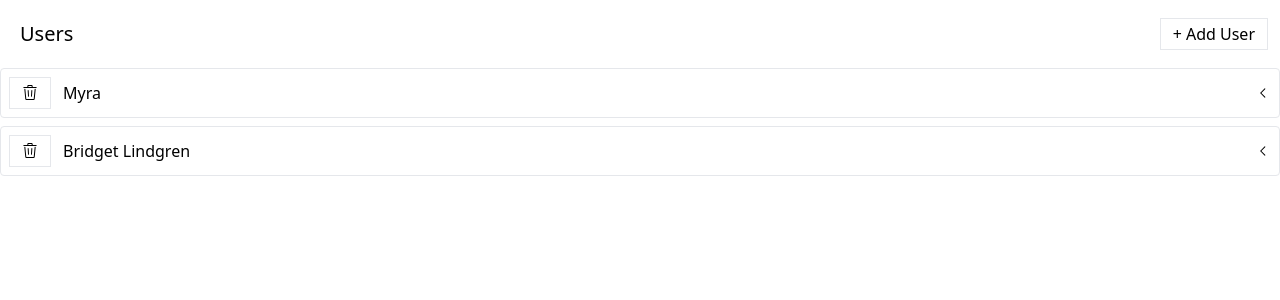
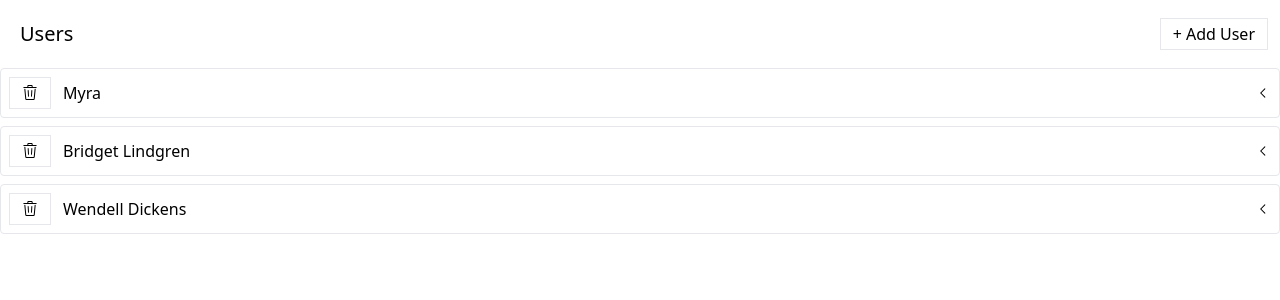
Before and after one commit to shivangi0109/media, a React (Create React App) app: page / in a window 1280 px wide. Shown: the top 300 px of the page. Built offline with nearby package versions, Linux system fonts and the light colour scheme; data requests are answered from the project's data file.

Commit message:
Add the albums listing

```diff
--- a/db.json
+++ b/db.json
@@ -7,6 +7,10 @@
     {
       "id": "d516",
       "name": "Bridget Lindgren"
+    },
+    {
+      "id": "0768",
+      "name": "Wendell Dickens"
     }
   ],
   "albums": [],
--- /dev/null
+++ b/src/components/AlbumsList.js
@@ -0,0 +1,7 @@
+const AlbumsList = ({ user }) => {
+  return (
+    <div>Albums for {user.name}</div>
+  );
+};
+
+export default AlbumsList;
--- a/src/components/UsersListItem.js
+++ b/src/components/UsersListItem.js
@@ -3,6 +3,7 @@
 import { removeUser } from '../store';
 import { useThunk } from '../hooks/use-thunk';
 import ExpandablePanel from './ExpandablePanel';
+import AlbumsList from './AlbumsList';
 
 const UsersListItem = ({ user }) => {
   const [doRemoveUser, isLoading, error] = useThunk(removeUser);
@@ -21,7 +22,11 @@
     </>
   );
 
-  return <ExpandablePanel header={header}>CONTENT!!!!!</ExpandablePanel>;
+  return (
+    <ExpandablePanel header={header}>
+      <AlbumsList user={user} />
+    </ExpandablePanel>
+  );
 };
 
 export default UsersListItem;
```
